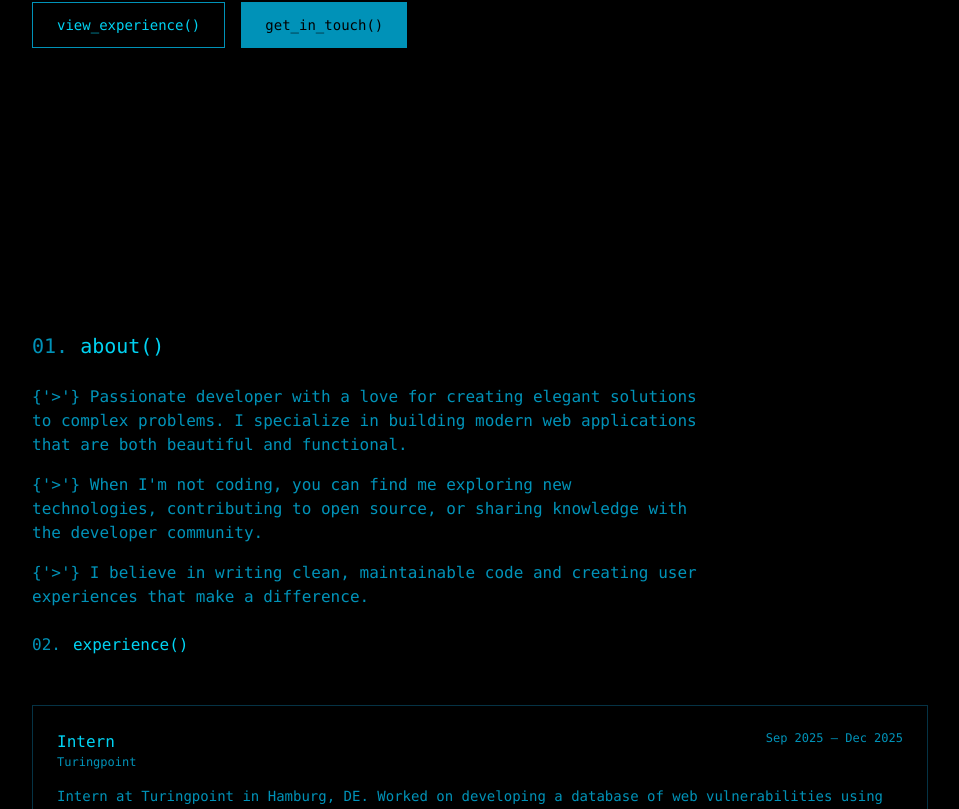
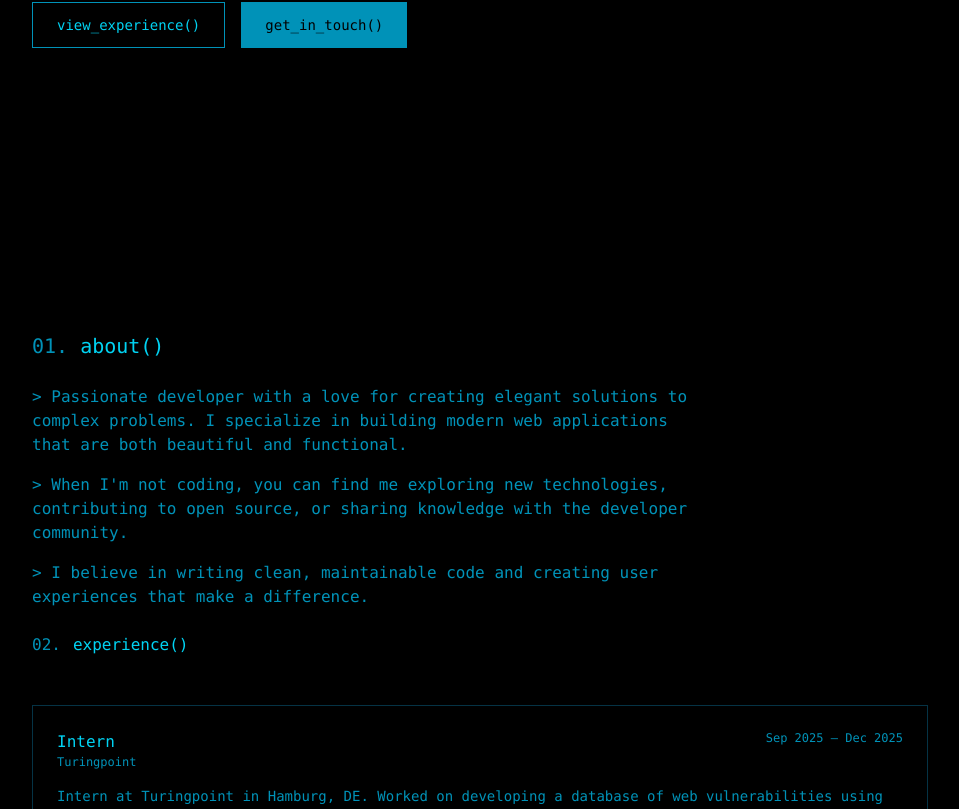
Before and after one commit to c-fido/personal-site, a React (Vite) app: page / in a window 1280 px wide. Shown: the part 469-1278 px from the top of the page, without its empty margins (160-1119 px from the left). Built offline with nearby package versions, Linux system fonts and the light colour scheme.

Commit message:
Small text changes

```diff
--- a/src/contexts/LanguageContext.tsx
+++ b/src/contexts/LanguageContext.tsx
@@ -56,9 +56,9 @@ const translations: Record<Lang, Record<string, any>> = {
     about: {
       heading: 'about()',
       paragraphs: [
-        "{'>'} Passionate developer with a love for creating elegant solutions to complex problems. I specialize in building modern web applications that are both beautiful and functional.",
-        "{'>'} When I'm not coding, you can find me exploring new technologies, contributing to open source, or sharing knowledge with the developer community.",
-        "{'>'} I believe in writing clean, maintainable code and creating user experiences that make a difference.",
+        "> Passionate developer with a love for creating elegant solutions to complex problems. I specialize in building modern web applications that are both beautiful and functional.",
+        "> When I'm not coding, you can find me exploring new technologies, contributing to open source, or sharing knowledge with the developer community.",
+        "> I believe in writing clean, maintainable code and creating user experiences that make a difference.",
       ],
     },
     skills: {
@@ -126,9 +126,9 @@ const translations: Record<Lang, Record<string, any>> = {
     about: {
       heading: 'über()',
       paragraphs: [
-        "{'>'} Leidenschaftlicher Entwickler mit einer Vorliebe dafür, elegante Lösungen für komplexe Probleme zu schaffen. Ich spezialisiere mich auf moderne Webanwendungen, die sowohl schön als auch funktional sind.",
-        "{'>'} Wenn ich nicht programmiere, erkunde ich neue Technologien, trage zu Open Source bei oder teile Wissen mit der Entwickler-Community.",
-        "{'>'} Ich glaube an sauberen, wartbaren Code und daran, Benutzererlebnisse zu schaffen, die einen Unterschied machen.",
+        "> Leidenschaftlicher Entwickler mit einer Vorliebe dafür, elegante Lösungen für komplexe Probleme zu schaffen. Ich spezialisiere mich auf moderne Webanwendungen, die sowohl schön als auch funktional sind.",
+        "> Wenn ich nicht programmiere, erkunde ich neue Technologien, trage zu Open Source bei oder teile Wissen mit der Entwickler-Community.",
+        "> Ich glaube an sauberen, wartbaren Code und daran, Benutzererlebnisse zu schaffen, die einen Unterschied machen.",
       ],
     },
     skills: {
```
Also changed, not shown: 4 other files (tests, documents, lock files or other folders).
